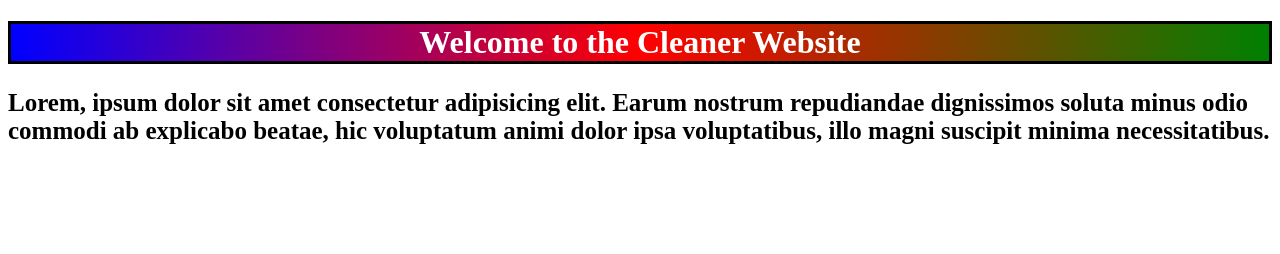
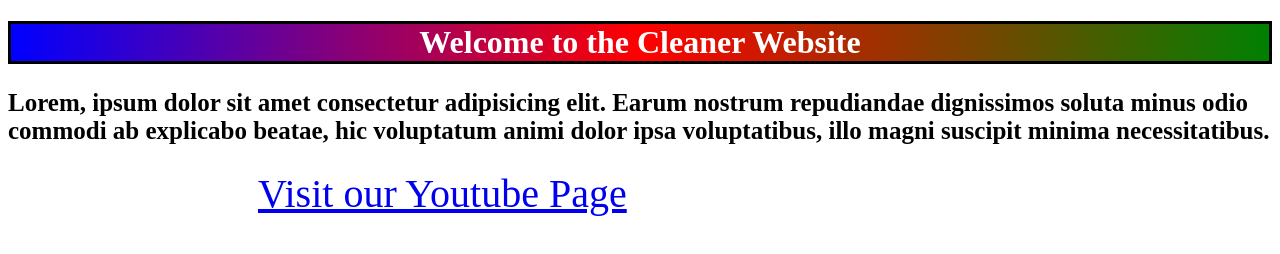
Before and after one commit to Ayxannnn/Cleaner-Website, a plain HTML site: page index.html in a window 1280 px wide. Drawn offline with Linux system fonts and the light colour scheme.

Commit message:
Some more changes

```diff
--- a/index.html
+++ b/index.html
@@ -9,5 +9,6 @@
 <body>
     <h1>Welcome to the Cleaner Website</h1>
     <p>Lorem, ipsum dolor sit amet consectetur adipisicing elit. Earum nostrum repudiandae dignissimos soluta minus odio commodi ab explicabo beatae, hic voluptatum animi dolor ipsa voluptatibus, illo magni suscipit minima necessitatibus.</p>
+    <a href="https://www.youtube.com/">Visit our Youtube Page</a>
 </body>
 </html>
--- a/style.css
+++ b/style.css
@@ -9,3 +9,7 @@ p{
     font-weight: bold;
     font-size: 25px;
 }
+a{
+    margin-left: 250px;
+    font-size: 40px;
+}
```
